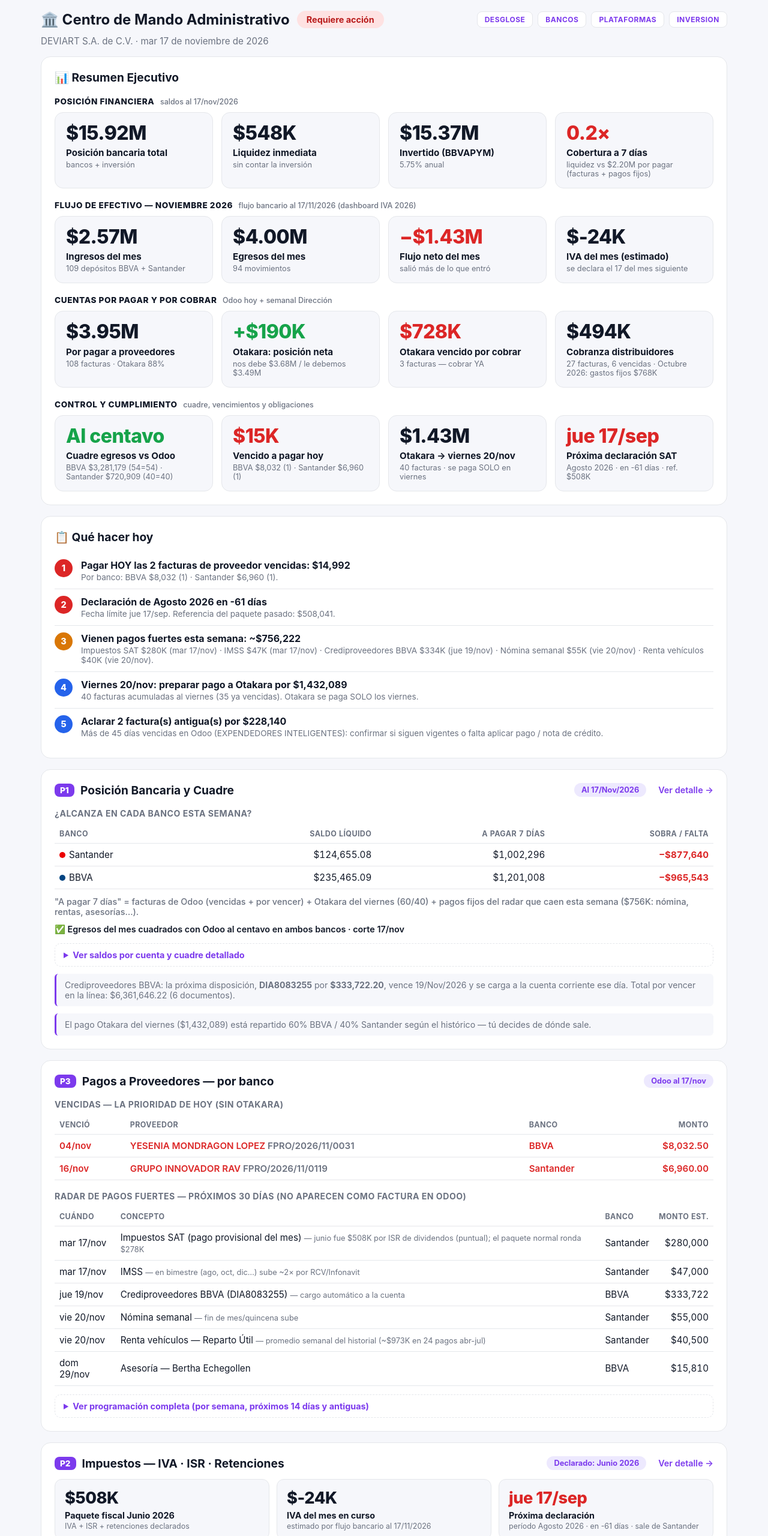
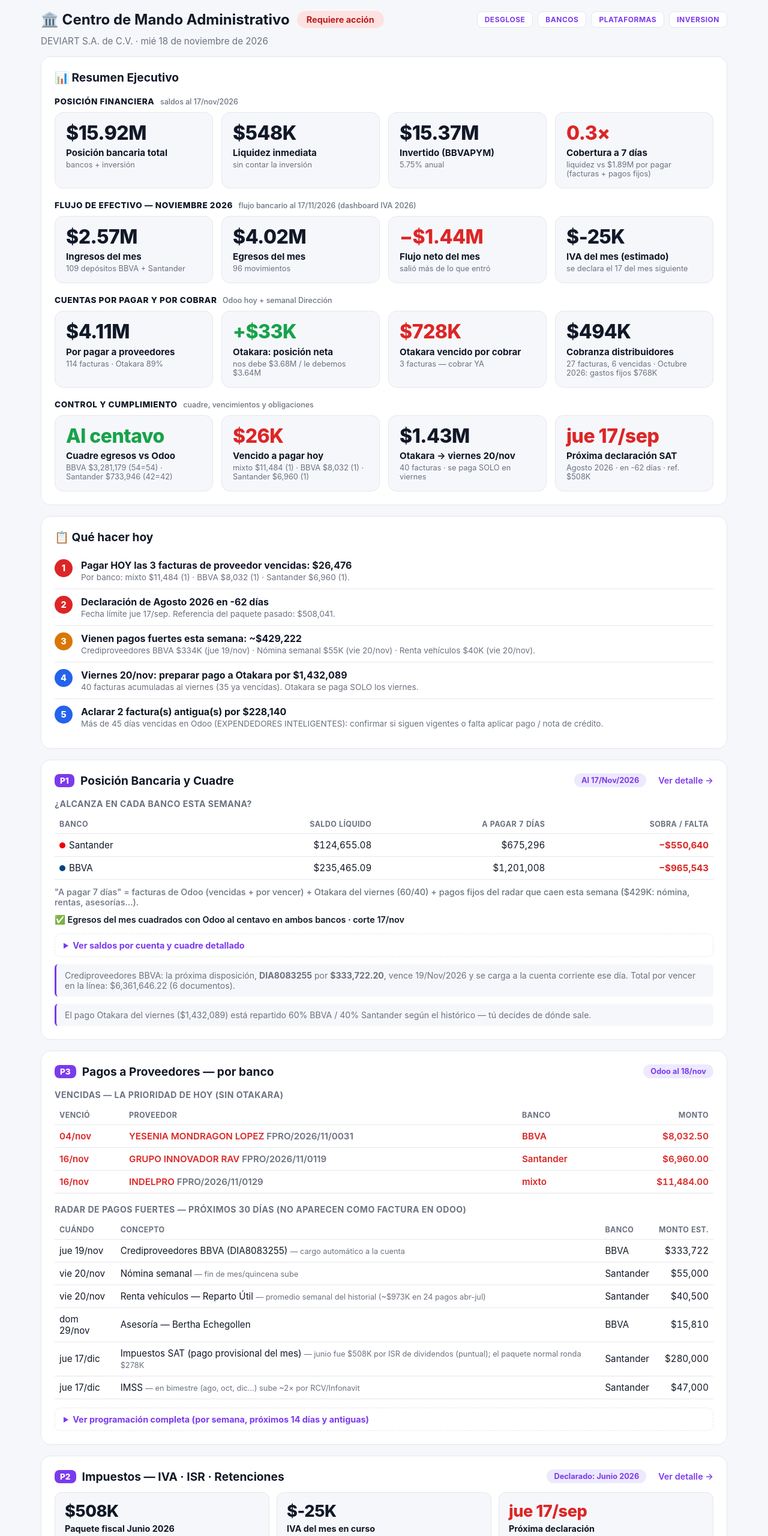
Before and after one commit to jossycarmona/ADMIN-CENTRO, a plain HTML site: page index.html in a window 1280 px wide. Shown: the top 2560 px of the page at 60% size. Drawn offline with Linux system fonts and the light colour scheme.

Commit message:
Deploy Centro Administrativo — 18/11/2026 08:59

```diff
--- a/index.html
+++ b/index.html
@@ -86,7 +86,7 @@ footer { text-align:center; color:var(--mut); font-size:.78rem; margin:18px 0; }
   <h1>🏛️ Centro de Mando Administrativo</h1>
   <span class="chip rojo">Requiere acción</span>
   <span class="navbtns"><a class="navbtn" href="https://jossycarmona.github.io/ADMIN-DEVIART/" target="_blank">DESGLOSE</a><a class="navbtn" href="https://jossycarmona.github.io/IVA-2026/" target="_blank">BANCOS</a><a class="navbtn" href="https://jossycarmona.github.io/INGRESOS-2026/" target="_blank">PLATAFORMAS</a><a class="navbtn" href="https://jossycarmona.github.io/INVERSION-BBVA/" target="_blank">INVERSION</a></span>
-  <div class="sub">DEVIART S.A. de C.V. · mar 17 de noviembre de 2026</div>
+  <div class="sub">DEVIART S.A. de C.V. · mié 18 de noviembre de 2026</div>
 </header>
 
 <section class="card">
@@ -97,34 +97,34 @@ footer { text-align:center; color:var(--mut); font-size:.78rem; margin:18px 0; }
 <div class="kpi "><div class="kv">$15.92M</div><div class="kl">Posición bancaria total</div><div class="ks">bancos + inversión</div></div>
 <div class="kpi "><div class="kv">$548K</div><div class="kl">Liquidez inmediata</div><div class="ks">sin contar la inversión</div></div>
 <div class="kpi "><div class="kv">$15.37M</div><div class="kl">Invertido (BBVAPYM)</div><div class="ks">5.75% anual</div></div>
-<div class="kpi bad"><div class="kv">0.2×</div><div class="kl">Cobertura a 7 días</div><div class="ks">liquidez vs $2.20M por pagar (facturas + pagos fijos)</div></div>
+<div class="kpi bad"><div class="kv">0.3×</div><div class="kl">Cobertura a 7 días</div><div class="ks">liquidez vs $1.89M por pagar (facturas + pagos fijos)</div></div>
 </div>
 <div class="grouplabel">Flujo de Efectivo — Noviembre 2026 <span class="src">flujo bancario al 17/11/2026 (dashboard IVA 2026)</span></div>
 <div class="kpis">
 <div class="kpi "><div class="kv">$2.57M</div><div class="kl">Ingresos del mes</div><div class="ks">109 depósitos BBVA + Santander</div></div>
-<div class="kpi "><div class="kv">$4.00M</div><div class="kl">Egresos del mes</div><div class="ks">94 movimientos</div></div>
-<div class="kpi bad"><div class="kv">−$1.43M</div><div class="kl">Flujo neto del mes</div><div class="ks">salió más de lo que entró</div></div>
-<div class="kpi "><div class="kv">$-24K</div><div class="kl">IVA del mes (estimado)</div><div class="ks">se declara el 17 del mes siguiente</div></div>
+<div class="kpi "><div class="kv">$4.02M</div><div class="kl">Egresos del mes</div><div class="ks">96 movimientos</div></div>
+<div class="kpi bad"><div class="kv">−$1.44M</div><div class="kl">Flujo neto del mes</div><div class="ks">salió más de lo que entró</div></div>
+<div class="kpi "><div class="kv">$-25K</div><div class="kl">IVA del mes (estimado)</div><div class="ks">se declara el 17 del mes siguiente</div></div>
 </div>
 <div class="grouplabel">Cuentas por Pagar y por Cobrar <span class="src">Odoo hoy + semanal Dirección</span></div>
 <div class="kpis">
-<div class="kpi "><div class="kv">$3.95M</div><div class="kl">Por pagar a proveedores</div><div class="ks">108 facturas · Otakara 88%</div></div>
-<div class="kpi ok"><div class="kv">+$190K</div><div class="kl">Otakara: posición neta</div><div class="ks">nos debe $3.68M / le debemos $3.49M</div></div>
+<div class="kpi "><div class="kv">$4.11M</div><div class="kl">Por pagar a proveedores</div><div class="ks">114 facturas · Otakara 89%</div></div>
+<div class="kpi ok"><div class="kv">+$33K</div><div class="kl">Otakara: posición neta</div><div class="ks">nos debe $3.68M / le debemos $3.64M</div></div>
 <div class="kpi bad"><div class="kv">$728K</div><div class="kl">Otakara vencido por cobrar</div><div class="ks">3 facturas — cobrar YA</div></div>
 <div class="kpi "><div class="kv">$494K</div><div class="kl">Cobranza distribuidores</div><div class="ks">27 facturas, 6 vencidas · Octubre 2026: gastos fijos $768K</div></div>
 </div>
 <div class="grouplabel">Control y Cumplimiento <span class="src">cuadre, vencimientos y obligaciones</span></div>
 <div class="kpis">
-<div class="kpi ok"><div class="kv">Al centavo</div><div class="kl">Cuadre egresos vs Odoo</div><div class="ks">BBVA $3,281,179 (54=54) · Santander $720,909 (40=40)</div></div>
-<div class="kpi bad"><div class="kv">$15K</div><div class="kl">Vencido a pagar hoy</div><div class="ks">BBVA $8,032 (1) · Santander $6,960 (1)</div></div>
+<div class="kpi ok"><div class="kv">Al centavo</div><div class="kl">Cuadre egresos vs Odoo</div><div class="ks">BBVA $3,281,179 (54=54) · Santander $733,946 (42=42)</div></div>
+<div class="kpi bad"><div class="kv">$26K</div><div class="kl">Vencido a pagar hoy</div><div class="ks">mixto $11,484 (1) · BBVA $8,032 (1) · Santander $6,960 (1)</div></div>
 <div class="kpi "><div class="kv">$1.43M</div><div class="kl">Otakara → viernes 20/nov</div><div class="ks">40 facturas · se paga SOLO en viernes</div></div>
-<div class="kpi bad"><div class="kv">jue 17/sep</div><div class="kl">Próxima declaración SAT</div><div class="ks">Agosto 2026 · en -61 días · ref. $508K</div></div>
+<div class="kpi bad"><div class="kv">jue 17/sep</div><div class="kl">Próxima declaración SAT</div><div class="ks">Agosto 2026 · en -62 días · ref. $508K</div></div>
 </div>
 </section>
 
 <section class="card">
 <div class="sechead"><div><h2>📋 Qué hacer hoy</h2></div></div>
-<div class="accion"><div class="acnum s-rojo">1</div><div><div class="actit">Pagar HOY las 2 facturas de proveedor vencidas: $14,992</div><div class="acdet">Por banco: BBVA $8,032 (1) · Santander $6,960 (1).</div></div></div><div class="accion"><div class="acnum s-rojo">2</div><div><div class="actit">Declaración de Agosto 2026 en -61 días</div><div class="acdet">Fecha límite jue 17/sep. Referencia del paquete pasado: $508,041.</div></div></div><div class="accion"><div class="acnum s-ambar">3</div><div><div class="actit">Vienen pagos fuertes esta semana: ~$756,222</div><div class="acdet">Impuestos SAT $280K (mar 17/nov) · IMSS $47K (mar 17/nov) · Crediproveedores BBVA $334K (jue 19/nov) · Nómina semanal $55K (vie 20/nov) · Renta vehículos $40K (vie 20/nov).</div></div></div><div class="accion"><div class="acnum s-azul">4</div><div><div class="actit">Viernes 20/nov: preparar pago a Otakara por $1,432,089</div><div class="acdet">40 facturas acumuladas al viernes (35 ya vencidas). Otakara se paga SOLO los viernes.</div></div></div><div class="accion"><div class="acnum s-azul">5</div><div><div class="actit">Aclarar 2 factura(s) antigua(s) por $228,140</div><div class="acdet">Más de 45 días vencidas en Odoo (EXPENDEDORES INTELIGENTES): confirmar si siguen vigentes o falta aplicar pago / nota de crédito.</div></div></div>
+<div class="accion"><div class="acnum s-rojo">1</div><div><div class="actit">Pagar HOY las 3 facturas de proveedor vencidas: $26,476</div><div class="acdet">Por banco: mixto $11,484 (1) · BBVA $8,032 (1) · Santander $6,960 (1).</div></div></div><div class="accion"><div class="acnum s-rojo">2</div><div><div class="actit">Declaración de Agosto 2026 en -62 días</div><div class="acdet">Fecha límite jue 17/sep. Referencia del paquete pasado: $508,041.</div></div></div><div class="accion"><div class="acnum s-ambar">3</div><div><div class="actit">Vienen pagos fuertes esta semana: ~$429,222</div><div class="acdet">Crediproveedores BBVA $334K (jue 19/nov) · Nómina semanal $55K (vie 20/nov) · Renta vehículos $40K (vie 20/nov).</div></div></div><div class="accion"><div class="acnum s-azul">4</div><div><div class="actit">Viernes 20/nov: preparar pago a Otakara por $1,432,089</div><div class="acdet">40 facturas acumuladas al viernes (35 ya vencidas). Otakara se paga SOLO los viernes.</div></div></div><div class="accion"><div class="acnum s-azul">5</div><div><div class="actit">Aclarar 2 factura(s) antigua(s) por $228,140</div><div class="acdet">Más de 45 días vencidas en Odoo (EXPENDEDORES INTELIGENTES): confirmar si siguen vigentes o falta aplicar pago / nota de crédito.</div></div></div>
 </section>
 
 <section class="card">
@@ -132,42 +132,42 @@ footer { text-align:center; color:var(--mut); font-size:.78rem; margin:18px 0; }
 
 <h3>¿Alcanza en cada banco esta semana?</h3>
 <table class="tbl"><thead><tr><th>Banco</th><th class="num">Saldo líquido</th><th class="num">A pagar 7 días</th><th class="num">Sobra / falta</th></tr></thead><tbody><tr><td><span class="dot" style="background:#EC0000"></span>Santander</td>
-<td class="num">$124,655.08</td><td class="num">$1,002,296</td><td class="num badc">−$877,640</td></tr><tr><td><span class="dot" style="background:#004481"></span>BBVA</td>
+<td class="num">$124,655.08</td><td class="num">$675,296</td><td class="num badc">−$550,640</td></tr><tr><td><span class="dot" style="background:#004481"></span>BBVA</td>
 <td class="num">$235,465.09</td><td class="num">$1,201,008</td><td class="num badc">−$965,543</td></tr></tbody></table>
-<div class="notaline mut" style="font-weight:500">"A pagar 7 días" = facturas de Odoo (vencidas + por vencer) + Otakara del viernes (60/40) + pagos fijos del radar que caen esta semana ($756K: nómina, rentas, asesorías…).</div>
+<div class="notaline mut" style="font-weight:500">"A pagar 7 días" = facturas de Odoo (vencidas + por vencer) + Otakara del viernes (60/40) + pagos fijos del radar que caen esta semana ($429K: nómina, rentas, asesorías…).</div>
 <div class="notaline">✅ Egresos del mes cuadrados con Odoo al centavo en ambos bancos · corte 17/nov</div>
 <details><summary>Ver saldos por cuenta y cuadre detallado</summary>
 <table class="tbl"><thead><tr><th>Banco</th><th class="num">Saldo</th><th>Cuentas</th></tr></thead><tbody><tr><td><span class="dot" style="background:#EC0000"></span>Santander <span class="mut">(MXN)</span></td><td class="num">$124,655.08</td><td class="mut small">Cuenta corriente 65504129495 $124,655.08</td></tr><tr><td><span class="dot" style="background:#004481"></span>BBVA <span class="mut">(MXN)</span></td><td class="num">$15,606,821.59</td><td class="mut small">Bancomer •9144 $235,465.09 · Inversión •8097 $15,371,356.50</td></tr><tr><td><span class="dot" style="background:#16a34a"></span>Monex <span class="mut">(MXN)</span></td><td class="num">$187,439.95</td><td class="mut small">Dólares — US$7,936.96 @ T/C 18.84 $149,520.42 · Efectivo en pesos (MXN) $37,919.53</td></tr></tbody></table>
 <h3>Cuadre de egresos: banco vs Odoo</h3>
 <table class="tbl"><thead><tr><th>Banco</th><th class="num">Estado de cuenta</th><th class="num">Pólizas Odoo</th><th class="num">Diferencia</th></tr></thead><tbody><tr><td>✅ BBVA</td><td class="num">$3,281,179.14 <span class="mut">(54)</span></td>
 <td class="num">$3,281,179.14 <span class="mut">(54)</span></td>
-<td class="num okc">al centavo</td></tr><tr><td>✅ Santander</td><td class="num">$720,909.42 <span class="mut">(40)</span></td>
-<td class="num">$720,909.42 <span class="mut">(40)</span></td>
+<td class="num okc">al centavo</td></tr><tr><td>✅ Santander</td><td class="num">$733,945.81 <span class="mut">(42)</span></td>
+<td class="num">$733,945.81 <span class="mut">(42)</span></td>
 <td class="num okc">al centavo</td></tr></tbody></table>
 <div class="nota">Si un banco no cuadra, pídeme <b>“concilia Santander”</b> o <b>“concilia BBVA”</b> y te digo exactamente qué pólizas faltan o sobran.</div></details>
 <div class="nota">Crediproveedores BBVA: la próxima disposición, <b>DIA8083255</b> por <b>$333,722.20</b>, vence 19/Nov/2026 y se carga a la cuenta corriente ese día. Total por vencer en la línea: $6,361,646.22 (6 documentos).</div>
 <div class="nota">El pago Otakara del viernes ($1,432,089) está repartido 60% BBVA / 40% Santander según el histórico — tú decides de dónde sale.</div></section>
 <section class="card">
-<div class="sechead"><div><span class="pnum">P3</span><h2>Pagos a Proveedores — por banco</h2></div><div class="secright"><span class="badge">Odoo al 17/nov</span></div></div>
+<div class="sechead"><div><span class="pnum">P3</span><h2>Pagos a Proveedores — por banco</h2></div><div class="secright"><span class="badge">Odoo al 18/nov</span></div></div>
 
 <h3>Vencidas — la prioridad de hoy (sin Otakara)</h3>
-<table class="tbl"><thead><tr><th>Venció</th><th>Proveedor</th><th>Banco</th><th class="num">Monto</th></tr></thead><tbody><tr class="rowbad"><td>04/nov</td><td>YESENIA MONDRAGON LOPEZ <span class="mut">FPRO/2026/11/0031</span></td><td>BBVA</td><td class="num">$8,032.50</td></tr><tr class="rowbad"><td>16/nov</td><td>GRUPO INNOVADOR RAV <span class="mut">FPRO/2026/11/0119</span></td><td>Santander</td><td class="num">$6,960.00</td></tr></tbody></table>
+<table class="tbl"><thead><tr><th>Venció</th><th>Proveedor</th><th>Banco</th><th class="num">Monto</th></tr></thead><tbody><tr class="rowbad"><td>04/nov</td><td>YESENIA MONDRAGON LOPEZ <span class="mut">FPRO/2026/11/0031</span></td><td>BBVA</td><td class="num">$8,032.50</td></tr><tr class="rowbad"><td>16/nov</td><td>GRUPO INNOVADOR RAV <span class="mut">FPRO/2026/11/0119</span></td><td>Santander</td><td class="num">$6,960.00</td></tr><tr class="rowbad"><td>16/nov</td><td>INDELPRO <span class="mut">FPRO/2026/11/0129</span></td><td>mixto</td><td class="num">$11,484.00</td></tr></tbody></table>
 <h3>Radar de pagos fuertes — próximos 30 días (no aparecen como factura en Odoo)</h3>
-<table class="tbl"><thead><tr><th>Cuándo</th><th>Concepto</th><th>Banco</th><th class="num">Monto est.</th></tr></thead><tbody><tr><td>mar 17/nov</td><td>Impuestos SAT (pago provisional del mes) <span class="mut small">— junio fue $508K por ISR de dividendos (puntual); el paquete normal ronda $278K</span></td><td>Santander</td><td class="num">$280,000</td></tr><tr><td>mar 17/nov</td><td>IMSS <span class="mut small">— en bimestre (ago, oct, dic…) sube ~2× por RCV/Infonavit</span></td><td>Santander</td><td class="num">$47,000</td></tr><tr><td>jue 19/nov</td><td>Crediproveedores BBVA (DIA8083255) <span class="mut small">— cargo automático a la cuenta</span></td><td>BBVA</td><td class="num">$333,722</td></tr><tr><td>vie 20/nov</td><td>Nómina semanal <span class="mut small">— fin de mes/quincena sube</span></td><td>Santander</td><td class="num">$55,000</td></tr><tr><td>vie 20/nov</td><td>Renta vehículos — Reparto Útil <span class="mut small">— promedio semanal del historial (~$973K en 24 pagos abr-jul)</span></td><td>Santander</td><td class="num">$40,500</td></tr><tr><td>dom 29/nov</td><td>Asesoría — Bertha Echegollen</td><td>BBVA</td><td class="num">$15,810</td></tr></tbody></table>
+<table class="tbl"><thead><tr><th>Cuándo</th><th>Concepto</th><th>Banco</th><th class="num">Monto est.</th></tr></thead><tbody><tr><td>jue 19/nov</td><td>Crediproveedores BBVA (DIA8083255) <span class="mut small">— cargo automático a la cuenta</span></td><td>BBVA</td><td class="num">$333,722</td></tr><tr><td>vie 20/nov</td><td>Nómina semanal <span class="mut small">— fin de mes/quincena sube</span></td><td>Santander</td><td class="num">$55,000</td></tr><tr><td>vie 20/nov</td><td>Renta vehículos — Reparto Útil <span class="mut small">— promedio semanal del historial (~$973K en 24 pagos abr-jul)</span></td><td>Santander</td><td class="num">$40,500</td></tr><tr><td>dom 29/nov</td><td>Asesoría — Bertha Echegollen</td><td>BBVA</td><td class="num">$15,810</td></tr><tr><td>jue 17/dic</td><td>Impuestos SAT (pago provisional del mes) <span class="mut small">— junio fue $508K por ISR de dividendos (puntual); el paquete normal ronda $278K</span></td><td>Santander</td><td class="num">$280,000</td></tr><tr><td>jue 17/dic</td><td>IMSS <span class="mut small">— en bimestre (ago, oct, dic…) sube ~2× por RCV/Infonavit</span></td><td>Santander</td><td class="num">$47,000</td></tr></tbody></table>
 <details><summary>Ver programación completa (por semana, próximos 14 días y antiguas)</summary>
 <h3>Programación por semana (incluye Otakara)</h3>
-<div class="bars"><div class="brow"><div class="blbl bad-t">Vencido</div><div class="btrack"><div class="bfill bf-bad" style="width:100.0%"></div></div><div class="bval">$1.57M <span class="mut">(39)</span></div></div><div class="brow"><div class="blbl">16/nov–22/nov</div><div class="btrack"><div class="bfill" style="width:26.8%"></div></div><div class="bval">$420K <span class="mut">(18)</span></div></div><div class="brow"><div class="blbl">23/nov–29/nov</div><div class="btrack"><div class="bfill" style="width:39.5%"></div></div><div class="bval">$619K <span class="mut">(12)</span></div></div><div class="brow"><div class="blbl">30/nov–06/dic</div><div class="btrack"><div class="bfill" style="width:48.0%"></div></div><div class="bval">$753K <span class="mut">(18)</span></div></div><div class="brow"><div class="blbl">07/dic–13/dic</div><div class="btrack"><div class="bfill" style="width:37.2%"></div></div><div class="bval">$584K <span class="mut">(21)</span></div></div></div>
+<div class="bars"><div class="brow"><div class="blbl bad-t">Vencido</div><div class="btrack"><div class="bfill bf-bad" style="width:100.0%"></div></div><div class="bval">$1.58M <span class="mut">(40)</span></div></div><div class="brow"><div class="blbl">16/nov–22/nov</div><div class="btrack"><div class="bfill" style="width:26.6%"></div></div><div class="bval">$420K <span class="mut">(18)</span></div></div><div class="brow"><div class="blbl">23/nov–29/nov</div><div class="btrack"><div class="bfill" style="width:39.2%"></div></div><div class="bval">$619K <span class="mut">(12)</span></div></div><div class="brow"><div class="blbl">30/nov–06/dic</div><div class="btrack"><div class="bfill" style="width:47.6%"></div></div><div class="bval">$753K <span class="mut">(18)</span></div></div><div class="brow"><div class="blbl">07/dic–13/dic</div><div class="btrack"><div class="bfill" style="width:46.8%"></div></div><div class="bval">$739K <span class="mut">(25)</span></div></div><div class="brow"><div class="blbl">14/dic–20/dic</div><div class="btrack"><div class="bfill" style="width:0.1%"></div></div><div class="bval">$2K <span class="mut">(1)</span></div></div></div>
 <h3>Vencimientos de proveedores — próximos 14 días (sin Otakara)</h3>
 <table class="tbl"><thead><tr><th>Vence</th><th>Proveedor</th><th>Banco</th><th></th><th class="num">Monto</th></tr></thead><tbody><tr><td>jue 26/nov</td><td>ESTAFETA MEXICANA</td><td>BBVA</td><td class="mut">3 fact.</td><td class="num">$215,907.20</td></tr></tbody></table>
 <h3>Antiguas por aclarar (más de 45 días)</h3>
-<table class="tbl"><thead><tr><th>Venció</th><th>Proveedor</th><th class="num">Monto</th></tr></thead><tbody><tr><td>23/sep <span class="mut">(55 días)</span></td><td>EXPENDEDORES INTELIGENTES <span class="mut">FPRO/2026/09/0152</span></td><td class="num">$152,093.40</td></tr><tr><td>23/sep <span class="mut">(55 días)</span></td><td>EXPENDEDORES INTELIGENTES <span class="mut">FPRO/2026/09/0153</span></td><td class="num">$76,046.70</td></tr></tbody></table>
+<table class="tbl"><thead><tr><th>Venció</th><th>Proveedor</th><th class="num">Monto</th></tr></thead><tbody><tr><td>23/sep <span class="mut">(56 días)</span></td><td>EXPENDEDORES INTELIGENTES <span class="mut">FPRO/2026/09/0152</span></td><td class="num">$152,093.40</td></tr><tr><td>23/sep <span class="mut">(56 días)</span></td><td>EXPENDEDORES INTELIGENTES <span class="mut">FPRO/2026/09/0153</span></td><td class="num">$76,046.70</td></tr></tbody></table>
 <div class="nota">Fuera del tablero por indicación de Jocelyn (facturas 2025 por aclarar/cancelar, siguen abiertas en Odoo): FACTU/2025/02/0001 PROMOGRAPHIC &amp; DESIGN $8,129 · FACTU/2025/02/0002 PROMOGRAPHIC &amp; DESIGN $21,957 · FACTU/2025/08/0001 EXPERIENCIA Y SATISFACCION CON VALOR $11,575</div></details></section>
 <section class="card">
 <div class="sechead"><div><span class="pnum">P2</span><h2>Impuestos — IVA · ISR · Retenciones</h2></div><div class="secright"><span class="badge">Declarado: Junio 2026</span><a class="verdet" href="https://jossycarmona.github.io/IVA-2026/" target="_blank">Ver detalle →</a></div></div>
 <div class="heroes">
 <div class="hero "><div class="hv">$508K</div><div class="hl">Paquete fiscal Junio 2026</div><div class="hs">IVA + ISR + retenciones declarados</div></div>
-<div class="hero "><div class="hv">$-24K</div><div class="hl">IVA del mes en curso</div><div class="hs">estimado por flujo bancario al 17/11/2026</div></div>
-<div class="hero bad"><div class="hv">jue 17/sep</div><div class="hl">Próxima declaración</div><div class="hs">período Agosto 2026 · en -61 días · sale de Santander</div></div>
+<div class="hero "><div class="hv">$-25K</div><div class="hl">IVA del mes en curso</div><div class="hs">estimado por flujo bancario al 17/11/2026</div></div>
+<div class="hero bad"><div class="hv">jue 17/sep</div><div class="hl">Próxima declaración</div><div class="hs">período Agosto 2026 · en -62 días · sale de Santander</div></div>
 </div>
 <details><summary>Ver desglose de la declaración de Junio 2026</summary>
 <table class="tbl"><thead><tr><th>Concepto</th><th class="num">Monto</th></tr></thead>
@@ -175,10 +175,10 @@ footer { text-align:center; color:var(--mut); font-size:.78rem; margin:18px 0; }
 <div class="nota">Las plataformas (ML, Amazon, TikTok) ya retuvieron y enteraron $167,764 en Junio 2026 (ISR $39,944 + IVA $127,820) — por eso el IVA bruto de $353,367 bajó a $225,547.</div></details>
 <div class="nota">El ISR ret × Dividendos ($229,995) fue el concepto más grande del paquete de junio — es puntual, no recurrente; el paquete &#x27;normal&#x27; ronda ~$278K sin dividendos.</div></section>
 <section class="card">
-<div class="sechead"><div><span class="pnum">P4</span><h2>Relación Otakara — pago los viernes</h2></div><div class="secright"><span class="badge">Odoo al 17/nov</span><a class="verdet" href="https://jossycarmona.github.io/ADMIN-DEVIART/" target="_blank">Ver detalle →</a></div></div>
+<div class="sechead"><div><span class="pnum">P4</span><h2>Relación Otakara — pago los viernes</h2></div><div class="secright"><span class="badge">Odoo al 18/nov</span><a class="verdet" href="https://jossycarmona.github.io/ADMIN-DEVIART/" target="_blank">Ver detalle →</a></div></div>
 <div class="heroes">
 <div class="hero "><div class="hv">$3.68M</div><div class="hl">Nos debe</div><div class="hs">18 facturas FDIS</div></div>
-<div class="hero "><div class="hv">$3.49M</div><div class="hl">Le debemos</div><div class="hs">101 facturas FPRO</div></div>
+<div class="hero "><div class="hv">$3.64M</div><div class="hl">Le debemos</div><div class="hs">106 facturas FPRO</div></div>
 <div class="hero bad"><div class="hv">$728K</div><div class="hl">Vencido por cobrar</div><div class="hs">3 facturas — cobrar YA</div></div>
 </div>
 <div class="nota"><b>Regla de la casa: a Otakara se le paga SOLO los viernes.</b> Próximo pago: viernes 20/nov → $1,432,088.95 (40 facturas, 35 ya vencidas).</div>
@@ -193,6 +193,6 @@ footer { text-align:center; color:var(--mut); font-size:.78rem; margin:18px 0; }
 </div>
 <div class="nota">CETES 28d promedio 7.00% (−1.25 pp) · Inflación 3.37% (+2.4 pp real). Revisión mensual al llegar el estado de cuenta.</div></section>
 
-<footer>Centro de Mando Administrativo · generado mar 17 de noviembre de 2026 · fuentes: Odoo (pagos, Otakara, pólizas), saldos bancarios (Al 17/Nov/2026), pago provisional Junio 2026, IVA por flujo al 17/11/2026, inversión al 2026-07-27</footer>
+<footer>Centro de Mando Administrativo · generado mié 18 de noviembre de 2026 · fuentes: Odoo (pagos, Otakara, pólizas), saldos bancarios (Al 17/Nov/2026), pago provisional Junio 2026, IVA por flujo al 17/11/2026, inversión al 2026-07-27</footer>
 </body>
 </html>
```
